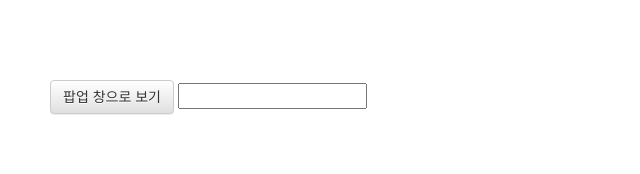
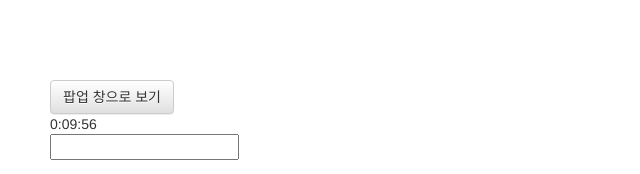
Before and after one commit to hkemt/doc, a plain HTML site: page quiz/modal.html in a window 1280 px wide. Shown: the whole page, without its empty margins (0-640 px from the left). Drawn offline with nearby package versions, Linux system fonts and the light colour scheme.

Commit message:
모달수정

```diff
--- a/quiz/modal.html
+++ b/quiz/modal.html
@@ -53,10 +53,43 @@ body {
             </div>
         </div>
     </div>
-
+    <div id="timer"></div>
     <input type="text" id="mmodal" onchange="modalChange()">
     <script>
 
+    var bEnd = new Date();
+	bEnd.setMilliseconds(1000*60*10+1000);
+	var t = document.getElementById("timer");
+	function timer() {
+		var now = new Date();
+		var diff = bEnd - now;
+
+		if (diff > 1) {
+			var ms = Math.floor(diff % 1000);
+			diff = diff / 1000;
+			var sec = Math.floor(diff % 60);
+			diff = diff / 60;
+			var min = Math.floor(diff % 60);
+			diff = diff / 60;
+			var hour = Math.floor(diff % 24);
+			diff = diff / 24;
+			var days = Math.floor(diff);
+
+			if (sec < 10) {
+				sec = "0" + sec;
+			}
+			if (min < 10) {
+				min = "0" + min;
+			}
+
+			t.innerHTML = hour + ":" + min + ":" + sec;
+			setTimeout('timer()', 1000);
+		}
+
+		else if (diff<1){
+			t.innerHTML = "휴식끝";
+		}
+	}
 		// 버튼을 누르면 모달뜨는 함수
 		function modalClick(){
 			$("#mymodal").modal({show:true});
@@ -67,6 +100,11 @@ body {
 			$("#mymodal").modal({show:true});
 		}
 
+
+			$("#sss").css("width", "10%");
+
+
+			timer();
     </script>
 </body>
 </html>
```
